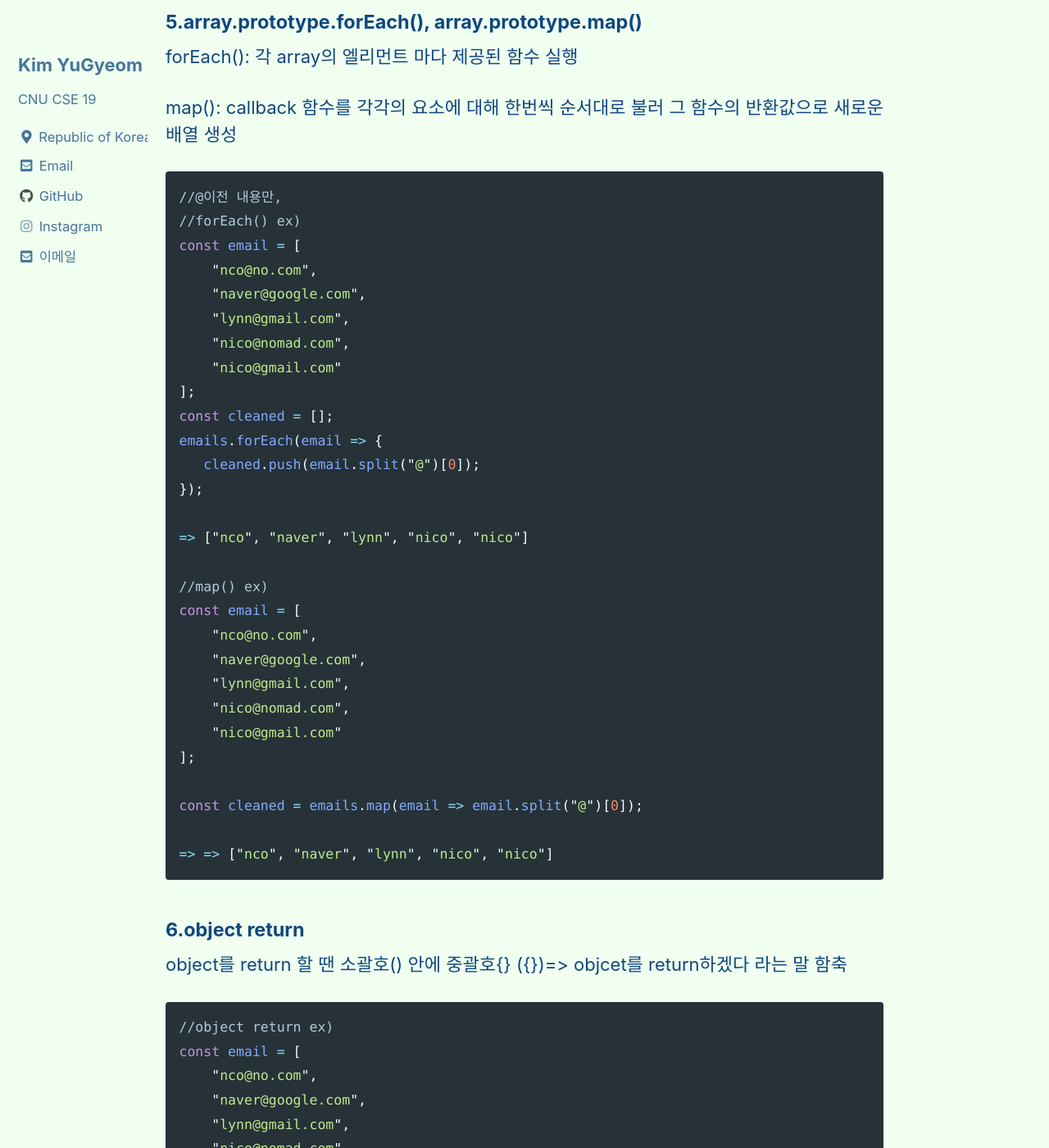
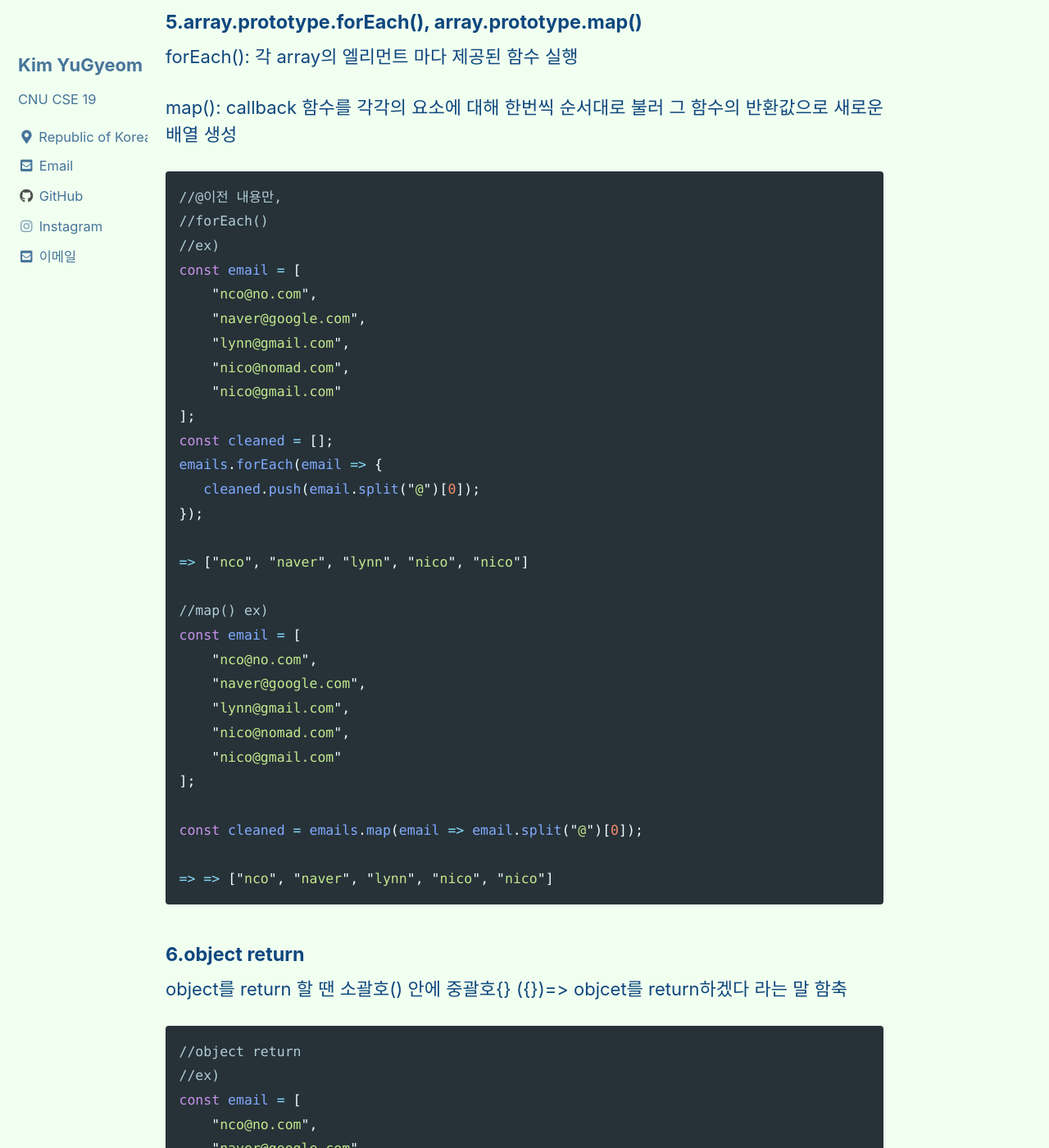
Before and after one commit to rladbrua0207/rladbrua0207.github.io, a Jekyll site: the page built from _posts/Web/2021-10-09-ES6정석 정리.markdown, in a window 1280 px wide and 1400 px high, scrolled down 2573 px. Shown: the whole window at 82% size. Built offline with Jekyll 4.4.1, drawn with Linux system fonts in a browser that asks for light colours; cached includes are drawn as plain includes.

Commit message:
javascript ES정석

````diff
--- a/_posts/Web/2021-10-09-ES6정석 정리.markdown
+++ b/_posts/Web/2021-10-09-ES6정석 정리.markdown
@@ -106,7 +106,8 @@ map(): callback 함수를 각각의 요소에 대해 한번씩 순서대로 불
 
 ```javascript
 //@이전 내용만,
-//forEach() ex)
+//forEach()
+//ex)
 const email = [
     "nco@no.com",
     "naver@google.com",
@@ -142,7 +143,8 @@ const cleaned = emails.map(email => email.split("@")[0]);
 object를 return 할 땐  소괄호() 안에 중괄호{}  ({})=> objcet를 return하겠다 라는 말 함축
 
 ```javascript
-//object return ex)
+//object return
+//ex)
 const email = [
     "nco@no.com",
     "naver@google.com",
````
